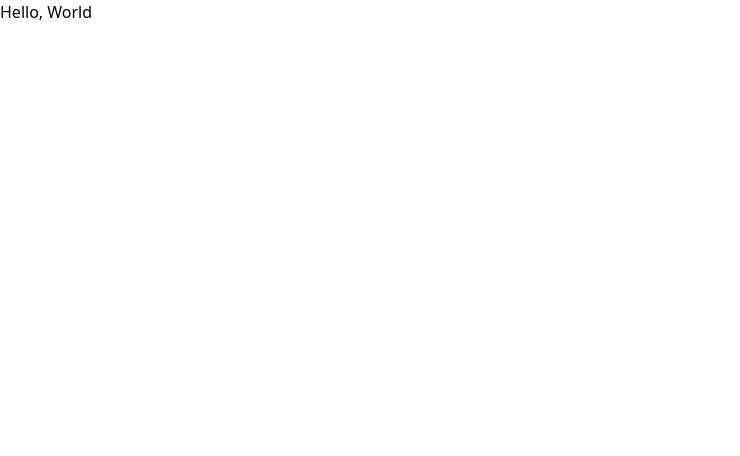
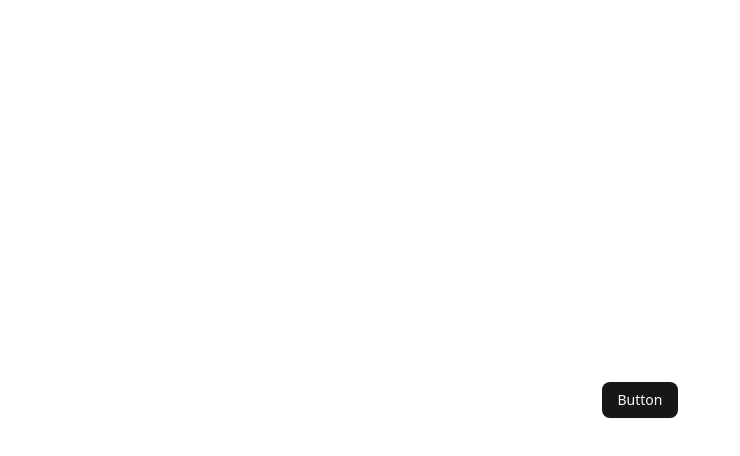
Before and after one commit to dhruv-d-simform/ecommerce, a React (Vite) app: page / in a window 1280 px wide. Shown: the top 456 px of the page, without its empty margins (0-740 px from the left). Built offline with nearby package versions, Linux system fonts and the light colour scheme.

Commit message:
scaffold: Setup the shadcn and install Button component

```diff
--- a/package.json
+++ b/package.json
@@ -11,9 +11,14 @@
         "format": "prettier . --write"
     },
     "dependencies": {
+        "@radix-ui/react-slot": "^1.2.3",
         "@tailwindcss/vite": "^4.1.8",
+        "class-variance-authority": "^0.7.1",
+        "clsx": "^2.1.1",
+        "lucide-react": "^0.513.0",
         "react": "^19.0.0",
         "react-dom": "^19.0.0",
+        "tailwind-merge": "^3.3.0",
         "tailwindcss": "^4.1.8"
     },
     "devDependencies": {
@@ -26,6 +31,7 @@
         "eslint-plugin-react-refresh": "^0.4.19",
         "globals": "^16.0.0",
         "prettier": "^3.5.3",
+        "tw-animate-css": "^1.3.4",
         "typescript": "~5.7.2",
         "typescript-eslint": "^8.26.1",
         "vite": "^6.3.1"
--- a/src/App.tsx
+++ b/src/App.tsx
@@ -1,5 +1,11 @@
+import { Button } from '@/components/ui/button';
+
 function App() {
-    return <div>Hello, World</div>;
+    return (
+        <div className="flex min-h-svh flex-col items-center justify-center">
+            <Button onClick={() => alert('Hello, World')}>Button</Button>
+        </div>
+    );
 }
 
 export default App;
--- /dev/null
+++ b/src/components/ui/button.tsx
@@ -0,0 +1,58 @@
+import * as React from 'react';
+import { Slot } from '@radix-ui/react-slot';
+import { cva, type VariantProps } from 'class-variance-authority';
+
+import { cn } from '@/lib/utils';
+
+const buttonVariants = cva(
+    "inline-flex items-center justify-center gap-2 whitespace-nowrap rounded-md text-sm font-medium transition-all disabled:pointer-events-none disabled:opacity-50 [&_svg]:pointer-events-none [&_svg:not([class*='size-'])]:size-4 shrink-0 [&_svg]:shrink-0 outline-none focus-visible:border-ring focus-visible:ring-ring/50 focus-visible:ring-[3px] aria-invalid:ring-destructive/20 dark:aria-invalid:ring-destructive/40 aria-invalid:border-destructive",
+    {
+        variants: {
+            variant: {
+                default:
+                    'bg-primary text-primary-foreground shadow-xs hover:bg-primary/90',
+                destructive:
+                    'bg-destructive text-white shadow-xs hover:bg-destructive/90 focus-visible:ring-destructive/20 dark:focus-visible:ring-destructive/40 dark:bg-destructive/60',
+                outline:
+                    'border bg-background shadow-xs hover:bg-accent hover:text-accent-foreground dark:bg-input/30 dark:border-input dark:hover:bg-input/50',
+                secondary:
+                    'bg-secondary text-secondary-foreground shadow-xs hover:bg-secondary/80',
+                ghost: 'hover:bg-accent hover:text-accent-foreground dark:hover:bg-accent/50',
+                link: 'text-primary underline-offset-4 hover:underline',
+            },
+            size: {
+                default: 'h-9 px-4 py-2 has-[>svg]:px-3',
+                sm: 'h-8 rounded-md gap-1.5 px-3 has-[>svg]:px-2.5',
+                lg: 'h-10 rounded-md px-6 has-[>svg]:px-4',
+                icon: 'size-9',
+            },
+        },
+        defaultVariants: {
+            variant: 'default',
+            size: 'default',
+        },
+    }
+);
+
+function Button({
+    className,
+    variant,
+    size,
+    asChild = false,
+    ...props
+}: React.ComponentProps<'button'> &
+    VariantProps<typeof buttonVariants> & {
+        asChild?: boolean;
+    }) {
+    const Comp = asChild ? Slot : 'button';
+
+    return (
+        <Comp
+            data-slot="button"
+            className={cn(buttonVariants({ variant, size, className }))}
+            {...props}
+        />
+    );
+}
+
+export { Button, buttonVariants };
--- a/src/index.css
+++ b/src/index.css
@@ -1 +1,120 @@
 @import 'tailwindcss';
+@import 'tw-animate-css';
+
+@custom-variant dark (&:is(.dark *));
+
+@theme inline {
+    --radius-sm: calc(var(--radius) - 4px);
+    --radius-md: calc(var(--radius) - 2px);
+    --radius-lg: var(--radius);
+    --radius-xl: calc(var(--radius) + 4px);
+    --color-background: var(--background);
+    --color-foreground: var(--foreground);
+    --color-card: var(--card);
+    --color-card-foreground: var(--card-foreground);
+    --color-popover: var(--popover);
+    --color-popover-foreground: var(--popover-foreground);
+    --color-primary: var(--primary);
+    --color-primary-foreground: var(--primary-foreground);
+    --color-secondary: var(--secondary);
+    --color-secondary-foreground: var(--secondary-foreground);
+    --color-muted: var(--muted);
+    --color-muted-foreground: var(--muted-foreground);
+    --color-accent: var(--accent);
+    --color-accent-foreground: var(--accent-foreground);
+    --color-destructive: var(--destructive);
+    --color-border: var(--border);
+    --color-input: var(--input);
+    --color-ring: var(--ring);
+    --color-chart-1: var(--chart-1);
+    --color-chart-2: var(--chart-2);
+    --color-chart-3: var(--chart-3);
+    --color-chart-4: var(--chart-4);
+    --color-chart-5: var(--chart-5);
+    --color-sidebar: var(--sidebar);
+    --color-sidebar-foreground: var(--sidebar-foreground);
+    --color-sidebar-primary: var(--sidebar-primary);
+    --color-sidebar-primary-foreground: var(--sidebar-primary-foreground);
+    --color-sidebar-accent: var(--sidebar-accent);
+    --color-sidebar-accent-foreground: var(--sidebar-accent-foreground);
+    --color-sidebar-border: var(--sidebar-border);
+    --color-sidebar-ring: var(--sidebar-ring);
+}
+
+:root {
+    --radius: 0.625rem;
+    --background: oklch(1 0 0);
+    --foreground: oklch(0.145 0 0);
+    --card: oklch(1 0 0);
+    --card-foreground: oklch(0.145 0 0);
+    --popover: oklch(1 0 0);
+    --popover-foreground: oklch(0.145 0 0);
+    --primary: oklch(0.205 0 0);
+    --primary-foreground: oklch(0.985 0 0);
+    --secondary: oklch(0.97 0 0);
+    --secondary-foreground: oklch(0.205 0 0);
+    --muted: oklch(0.97 0 0);
+    --muted-foreground: oklch(0.556 0 0);
+    --accent: oklch(0.97 0 0);
+    --accent-foreground: oklch(0.205 0 0);
+    --destructive: oklch(0.577 0.245 27.325);
+    --border: oklch(0.922 0 0);
+    --input: oklch(0.922 0 0);
+    --ring: oklch(0.708 0 0);
+    --chart-1: oklch(0.646 0.222 41.116);
+    --chart-2: oklch(0.6 0.118 184.704);
+    --chart-3: oklch(0.398 0.07 227.392);
+    --chart-4: oklch(0.828 0.189 84.429);
+    --chart-5: oklch(0.769 0.188 70.08);
+    --sidebar: oklch(0.985 0 0);
+    --sidebar-foreground: oklch(0.145 0 0);
+    --sidebar-primary: oklch(0.205 0 0);
+    --sidebar-primary-foreground: oklch(0.985 0 0);
+    --sidebar-accent: oklch(0.97 0 0);
+    --sidebar-accent-foreground: oklch(0.205 0 0);
+    --sidebar-border: oklch(0.922 0 0);
+    --sidebar-ring: oklch(0.708 0 0);
+}
+
+.dark {
+    --background: oklch(0.145 0 0);
+    --foreground: oklch(0.985 0 0);
+    --card: oklch(0.205 0 0);
+    --card-foreground: oklch(0.985 0 0);
+    --popover: oklch(0.205 0 0);
+    --popover-foreground: oklch(0.985 0 0);
+    --primary: oklch(0.922 0 0);
+    --primary-foreground: oklch(0.205 0 0);
+    --secondary: oklch(0.269 0 0);
+    --secondary-foreground: oklch(0.985 0 0);
+    --muted: oklch(0.269 0 0);
+    --muted-foreground: oklch(0.708 0 0);
+    --accent: oklch(0.269 0 0);
+    --accent-foreground: oklch(0.985 0 0);
+    --destructive: oklch(0.704 0.191 22.216);
+    --border: oklch(1 0 0 / 10%);
+    --input: oklch(1 0 0 / 15%);
+    --ring: oklch(0.556 0 0);
+    --chart-1: oklch(0.488 0.243 264.376);
+    --chart-2: oklch(0.696 0.17 162.48);
+    --chart-3: oklch(0.769 0.188 70.08);
+    --chart-4: oklch(0.627 0.265 303.9);
+    --chart-5: oklch(0.645 0.246 16.439);
+    --sidebar: oklch(0.205 0 0);
+    --sidebar-foreground: oklch(0.985 0 0);
+    --sidebar-primary: oklch(0.488 0.243 264.376);
+    --sidebar-primary-foreground: oklch(0.985 0 0);
+    --sidebar-accent: oklch(0.269 0 0);
+    --sidebar-accent-foreground: oklch(0.985 0 0);
+    --sidebar-border: oklch(1 0 0 / 10%);
+    --sidebar-ring: oklch(0.556 0 0);
+}
+
+@layer base {
+    * {
+        @apply border-border outline-ring/50;
+    }
+    body {
+        @apply bg-background text-foreground;
+    }
+}
--- /dev/null
+++ b/src/lib/utils.ts
@@ -0,0 +1,6 @@
+import { clsx, type ClassValue } from 'clsx';
+import { twMerge } from 'tailwind-merge';
+
+export function cn(...inputs: ClassValue[]) {
+    return twMerge(clsx(inputs));
+}
```
Also changed, not shown: components.json (added), 2 other files (tests, documents, lock files or other folders).
